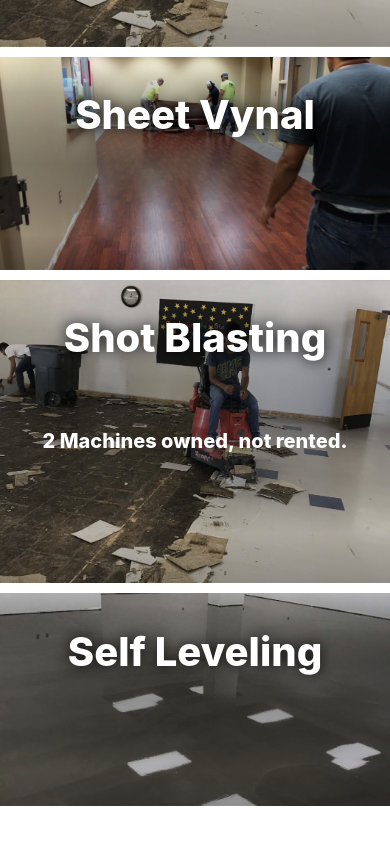
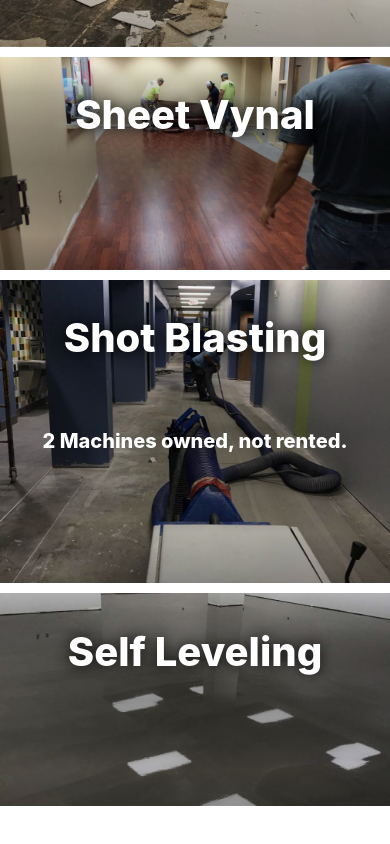
Before and after one commit to Perezented/PSF, a React (Create React App) app: page / in a window 390 px wide. Shown: the part 3930-4774 px from the top of the page. Built offline with nearby package versions, Linux system fonts and the light colour scheme.

Commit message:
styling updated for new shot blaster image added. ceramic images altered as well in hopes for better phone compatability

```diff
--- a/src/styles/homepage.scss
+++ b/src/styles/homepage.scss
@@ -128,11 +128,13 @@
       @include lighterBackground("../img/IMG_2378.jpg");
       grid-area: 1/1/3/3;
       background-position-y: 60%;
+      height: 100%;
     }
     .subCeramic1 {
       @include lighterBackground("../img/IMG_1800.jpg");
       grid-area: 3/1/5/3;
       background-position-y: 50%;
+      height: 100%;
     }
   }
   .vct {
@@ -160,7 +162,8 @@
   .shotblast {
     grid-area: 2/1/4/3;
     flex-direction: column;
-    @include lighterBackground("../img/IMG_3439.jpg");
+    @include lighterBackground("../img/IMG_1615comp_.jpg");
+    background-position-y: 91%;
   }
   .carpet {
     grid-area: 4/2/5/3;
```
